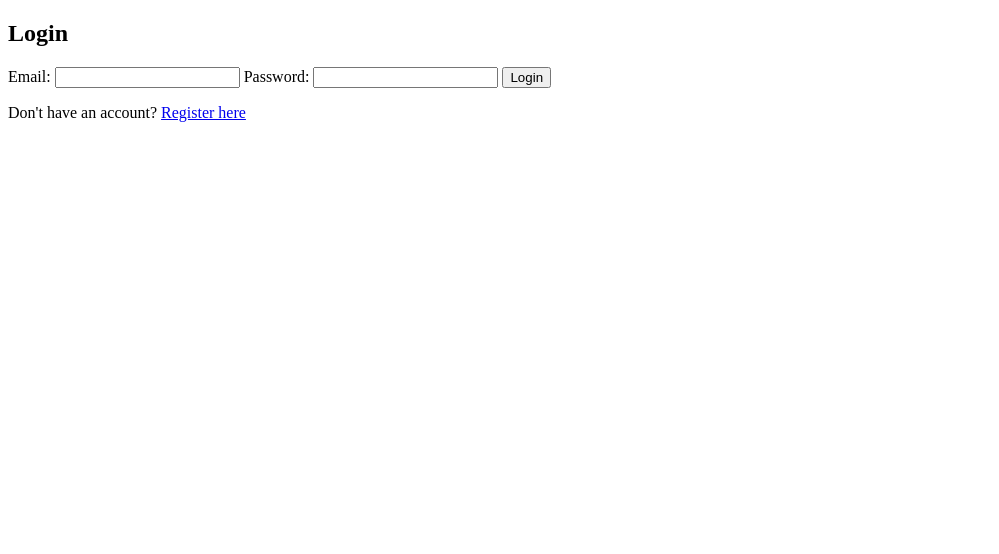
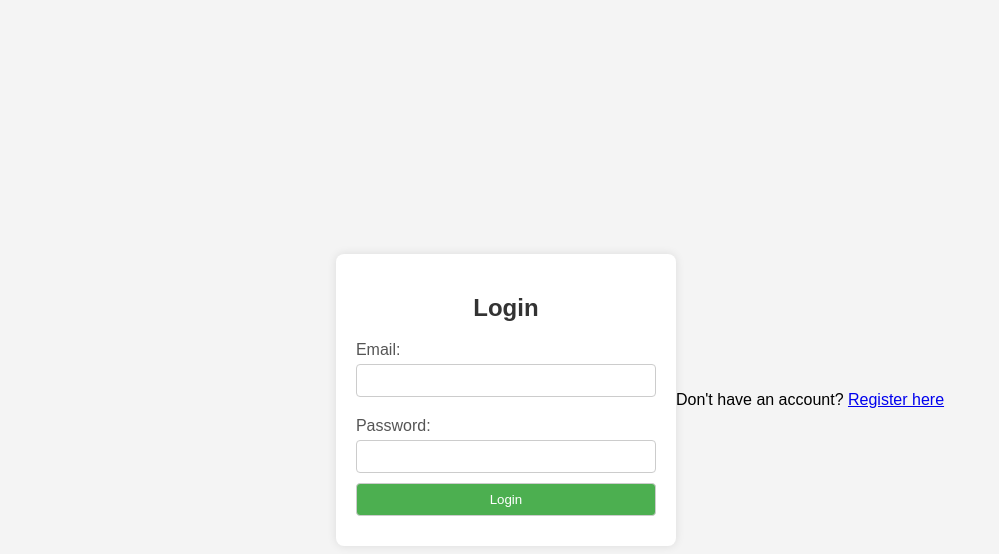
Before and after one commit to harin77/mangalibary, a plain HTML site: page login.html in a window 1280 px wide. Shown: the whole page, without its empty margins (0-999 px from the left). Drawn offline with Linux system fonts and the light colour scheme; the site is published under a folder, as on GitHub Pages, so addresses that start at the root find nothing.

Commit message:
Update login.html

```diff
--- a/login.html
+++ b/login.html
@@ -4,7 +4,7 @@
   <meta charset="UTF-8">
   <meta name="viewport" content="width=device-width, initial-scale=1.0">
   <title>Login Page</title>
-  <link rel="stylesheet" href="/mangalibary/styles.css">
+  <link rel="stylesheet" href="styles.css">
 </head>
 <body>
 
```
